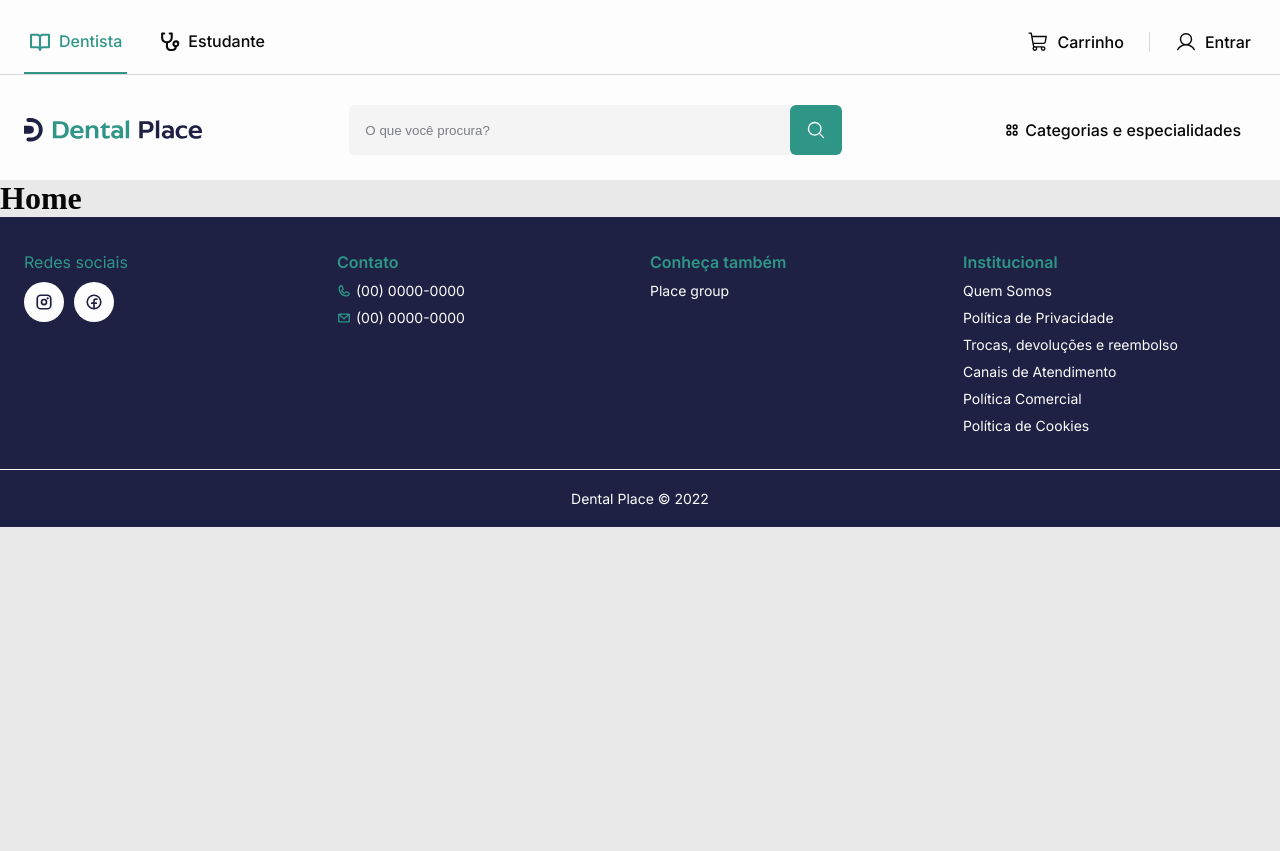
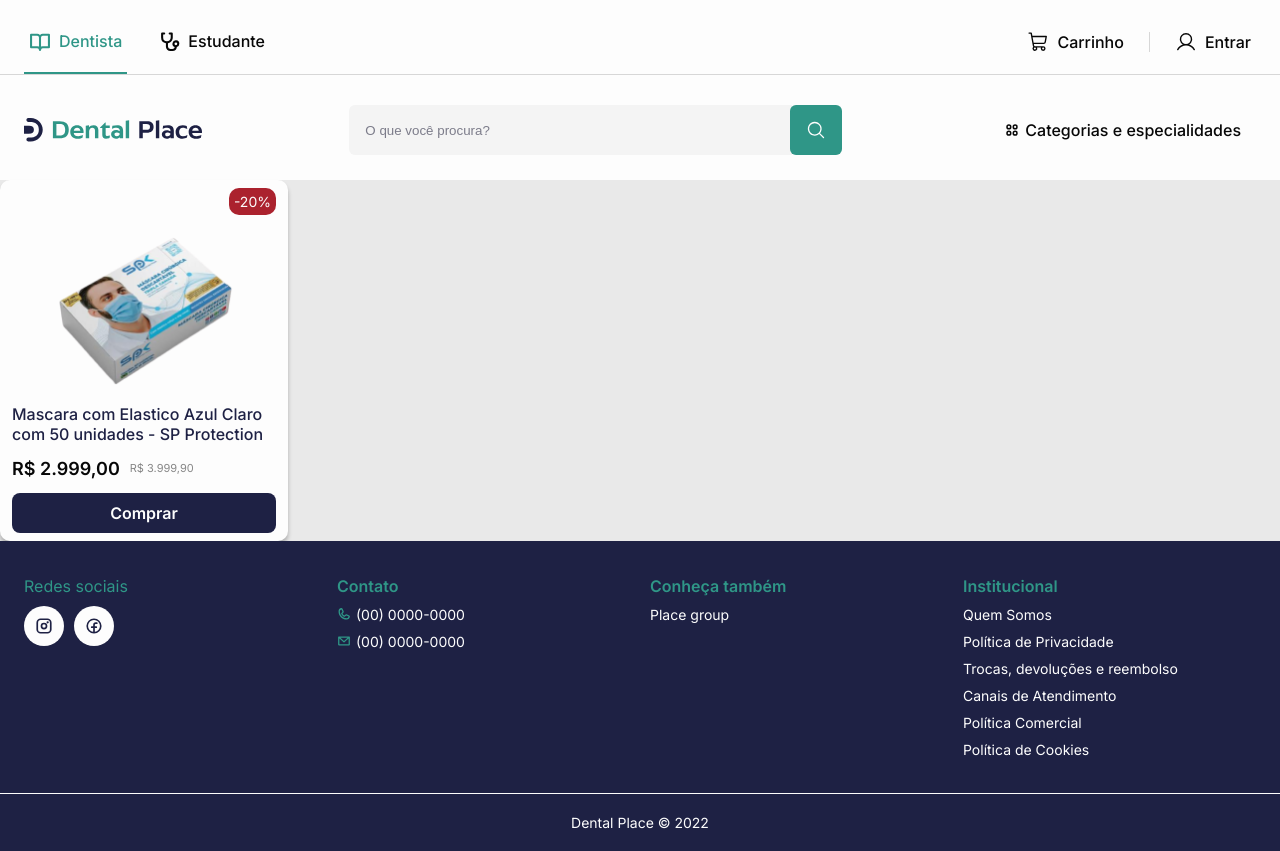
Before and after one commit to Loureiro12/Ecommerce-DentalPlace, a React (Vite) app: page / in a window 1280 px wide. Before the commit the page ends 800 px from the top, so only its background shows below. Built offline with nearby package versions, Linux system fonts and the light colour scheme.

Commit message:
feat: implementing product card

```diff
--- /dev/null
+++ b/src/components/cardProduct/index.tsx
@@ -0,0 +1,49 @@
+import { useNavigate } from 'react-router-dom'
+
+import ProductImg from '../../mock/assets/product.png'
+
+import {
+  ButtonBuy,
+  Container,
+  ContentImgProduct,
+  ContentPrince,
+  Discount,
+  HeaderCardProduct,
+  ImageProduct,
+  Price,
+  PriceComparison,
+  ProductName,
+  TextDiscount,
+} from './styles'
+
+interface CardProductProps {
+  productId: string
+}
+
+export function CardProduct({ productId }: CardProductProps) {
+  const navigate = useNavigate()
+  return (
+    <Container>
+      <HeaderCardProduct>
+        <div />
+        <Discount>
+          <TextDiscount>-20%</TextDiscount>
+        </Discount>
+      </HeaderCardProduct>
+      <ContentImgProduct>
+        <ImageProduct src={ProductImg} />
+      </ContentImgProduct>
+      <ProductName>
+        Mascara com Elastico Azul Claro com 50 unidades - SP Protection
+      </ProductName>
+      <ContentPrince>
+        <Price>R$ 2.999,00</Price>
+        <PriceComparison>R$ 3.999,90</PriceComparison>
+      </ContentPrince>
+      <ButtonBuy
+        label="Comprar"
+        onClick={() => navigate(`/product-details/${productId}`)}
+      />
+    </Container>
+  )
+}
--- /dev/null
+++ b/src/components/cardProduct/styles.ts
@@ -0,0 +1,84 @@
+import styled from 'styled-components'
+import { Button } from '../button'
+
+export const Container = styled.div`
+  background-color: ${(props) => props.theme.white};
+  padding: 8px 12px;
+  border-radius: 10px;
+  max-width: 288px;
+  box-shadow: 0px 4px 4px 0px rgba(0, 0, 0, 0.25);
+`
+
+export const ButtonBuy = styled(Button)`
+  background-color: ${(props) => props.theme.blue};
+  color: ${(props) => props.theme.white};
+  border: 0;
+  width: 100%;
+  padding: 10px 0px;
+  justify-content: center;
+`
+
+export const ProductName = styled.h3`
+  color: ${(props) => props.theme.blue};
+  font-family: Inter;
+  font-size: 1rem;
+  font-style: normal;
+  font-weight: 500;
+  line-height: normal;
+`
+
+export const ContentPrince = styled.div`
+  display: flex;
+  align-items: center;
+  margin: 14px 0px;
+`
+
+export const Price = styled.p`
+  color: ${(props) => props.theme.black};
+  font-family: Inter;
+  font-size: 1.125rem;
+  font-style: normal;
+  font-weight: 600;
+  line-height: normal;
+  margin-right: 10px;
+`
+
+export const PriceComparison = styled.p`
+  color: #888;
+  font-family: Inter;
+  font-size: 11px;
+  font-style: normal;
+  font-weight: 400;
+  line-height: normal;
+`
+
+export const HeaderCardProduct = styled.div`
+  justify-content: space-between;
+  display: flex;
+  align-items: center;
+`
+
+export const Discount = styled.div`
+  background-color: ${(props) => props.theme['red-500']};
+  padding: 5px;
+  border-radius: 10px;
+`
+
+export const TextDiscount = styled.p`
+  color: ${(props) => props.theme.white};
+  font-family: Inter;
+  font-size: 0.875rem;
+  font-style: normal;
+  font-weight: 400;
+  line-height: normal;
+`
+export const ContentImgProduct = styled.div`
+  display: flex;
+  justify-content: center;
+  margin: 18px 0px;
+`
+
+export const ImageProduct = styled.img`
+  max-width: 11.46094rem;
+  max-height: 9.625rem;
+`
--- a/src/pages/home/index.tsx
+++ b/src/pages/home/index.tsx
@@ -1,3 +1,11 @@
+import { CardProduct } from '../../components/cardProduct'
+
+import { Container } from './styles'
+
 export function Home() {
-  return <h1>Home</h1>
+  return (
+    <Container>
+      <CardProduct productId="1234" />
+    </Container>
+  )
 }
--- /dev/null
+++ b/src/pages/home/styles.ts
@@ -0,0 +1,3 @@
+import styled from 'styled-components'
+
+export const Container = styled.div``
--- /dev/null
+++ b/src/pages/productDetails/index.tsx
@@ -0,0 +1,3 @@
+export function ProductDetails() {
+  return <h1>productDetails</h1>
+}
--- a/src/routes/index.tsx
+++ b/src/routes/index.tsx
@@ -1,13 +1,16 @@
 import { Routes, Route } from 'react-router-dom'
+
 import { Home } from '../pages/home'
 import { DefaultLayouts } from '../layouts/DefaultLayouts'
 import { NotFound } from '../pages/NotFound'
+import { ProductDetails } from '../pages/productDetails'
 
 export function RouteApp() {
   return (
     <Routes>
       <Route path="/" element={<DefaultLayouts />}>
         <Route path="/" element={<Home />} />
+        <Route path="/product-details/:id" element={<ProductDetails />} />
         <Route path="*" element={<NotFound />} />
       </Route>
     </Routes>
```
Also changed, not shown: src/mock/assets/product.png (added).
